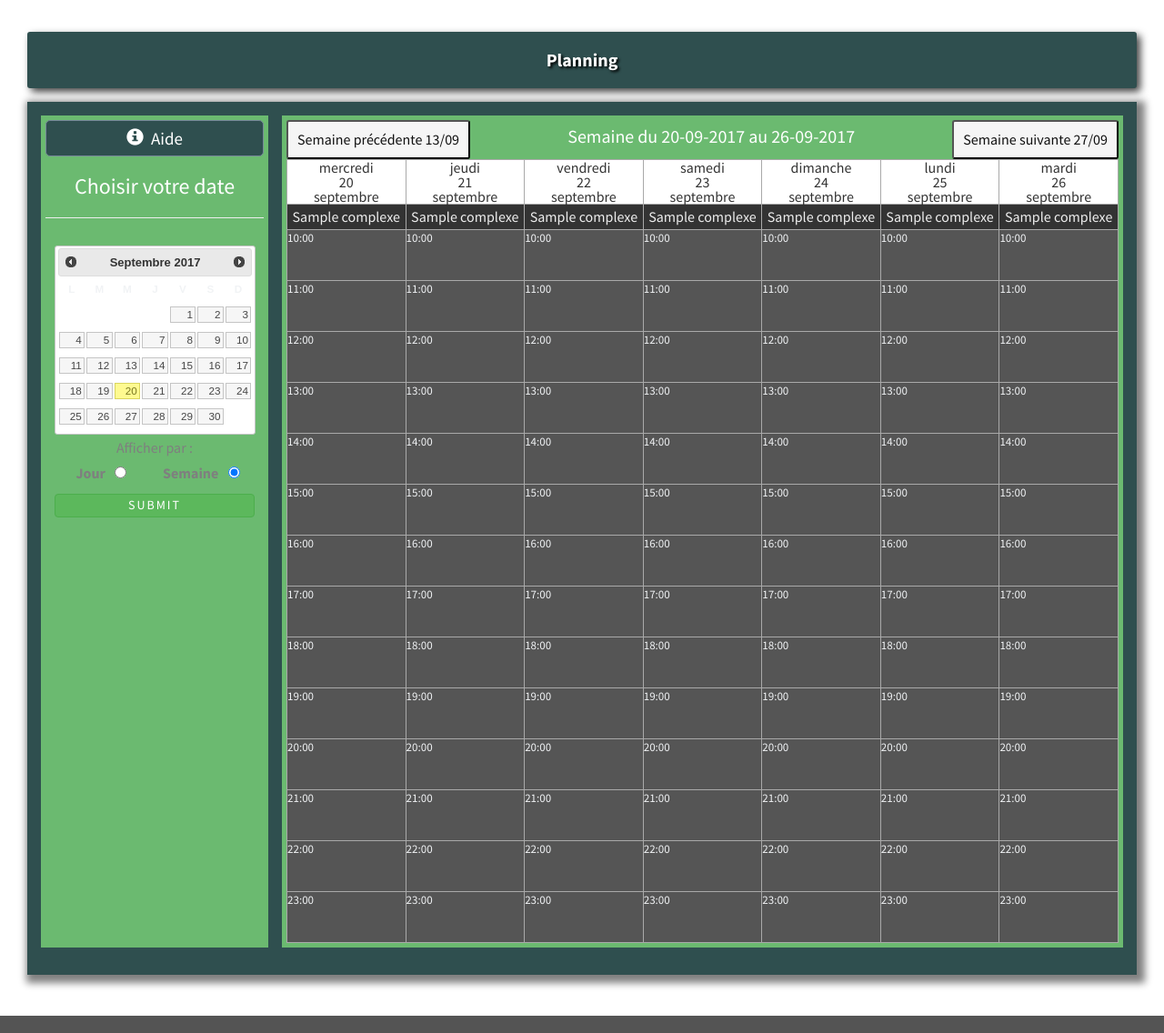
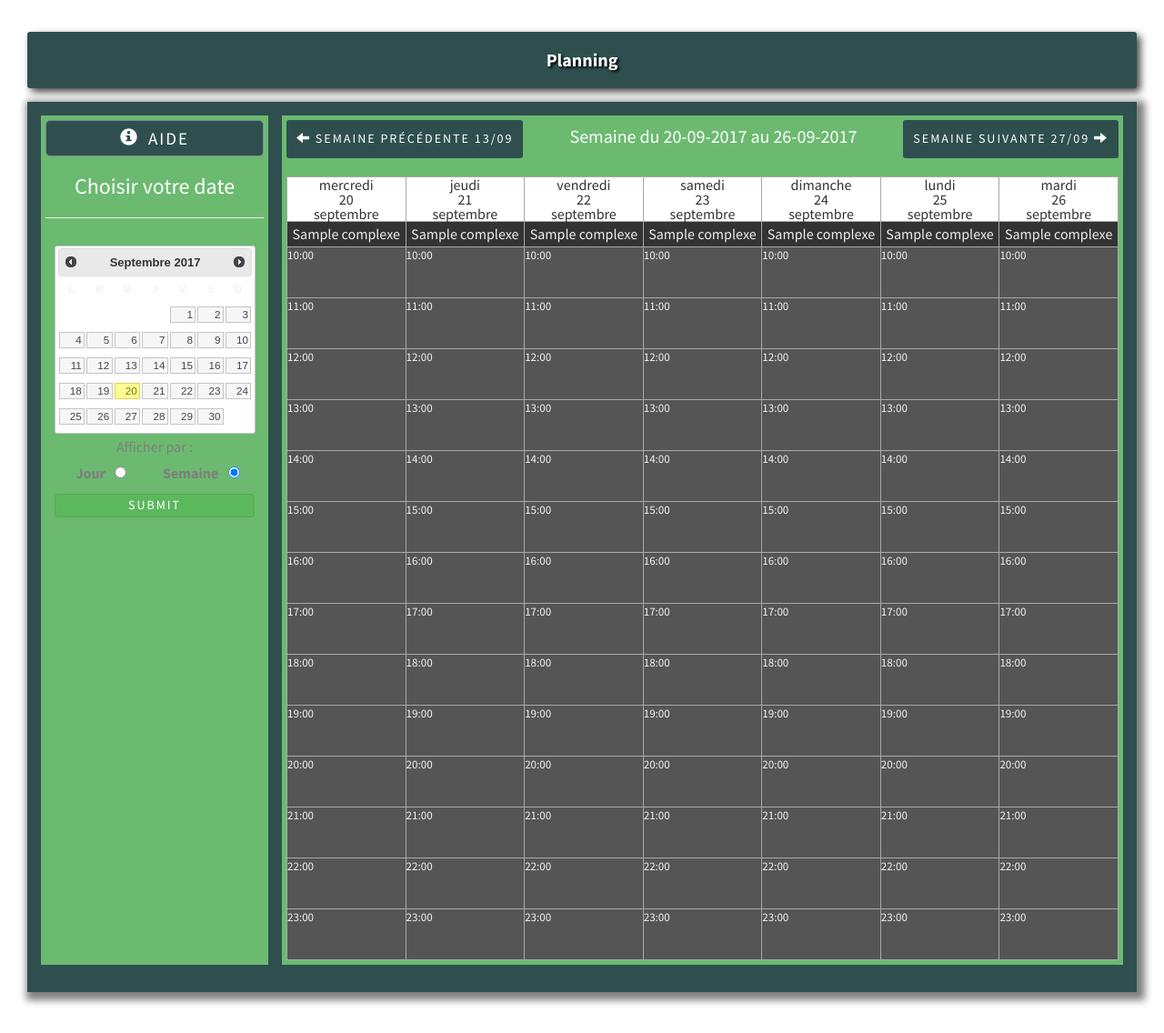
Before and after one commit to Lolo33/CMB-Complexe, a PHP site: page /complexes/planning.php in a window 1280 px wide. Shown: the part 56-1192 px from the top of the page at 91% size. Run offline with PHP 8.4, Linux system fonts and the light colour scheme; the visitor is signed in with stand-in values (Sample User, id 1); tables that the repository leaves empty or names only in its code hold one stand-in row (values such as "Sample post"); style sheets or scripts are compiled from the project's sources; some libraries are stand-ins or nearby versions.

Commit message:
Maj graphique - boutons

```diff
--- a/complexes/css/planning.css
+++ b/complexes/css/planning.css
@@ -205,13 +205,14 @@ label span {
 	font-size: 13px;
 }
 .btn_semaine{
-	background-color: #f5f5f5;
-	padding: 5px 10px;
+	background-color: darkslategrey;
+	padding: 10px 10px;
 	border-radius: 3px;
-	color: #111111;
+	color: #ffffff;
+	margin-bottom: 20px;
 }
 .btn_semaine:hover{
-	background: lightslategrey;
+	color: #dddddd;
 }
 
 #corps table{
--- a/complexes/planning.php
+++ b/complexes/planning.php
@@ -129,7 +129,7 @@
 							<form action="planning.php" method="post">
 								<input type="hidden" name="jour" value="<?php echo $semaine_prec->format('j-m-Y'); ?>">
 								<input type="hidden" name="vue_semaine" value="1">
-								<button class="btn_semaine" type="submit">Semaine précédente <?php echo $semaine_prec->format('j/m'); ?></button>
+								<button class="btn btn_semaine" type="submit"><span class="glyphicon glyphicon-arrow-left"></span> Semaine précédente <?php echo $semaine_prec->format('j/m'); ?></button>
 							</form>
 						</div>
 						<div>
@@ -139,7 +139,7 @@
 							<form action="planning.php" method="post">
 								<input type="hidden" name="vue_semaine" value="1">
 								<input type="hidden" name="jour" value="<?php echo $semaine_suiv->format('j-m-Y'); ?>">
-								<button class="btn_semaine" type="submit">Semaine suivante <?php echo $semaine_suiv->format('j/m'); ?></button>
+								<button class="btn btn_semaine" type="submit">Semaine suivante <?php echo $semaine_suiv->format('j/m'); ?> <span class="glyphicon glyphicon-arrow-right"></span> </button>
 							</form>
 						</div>
 					</div>
--- a/complexes/volet_planning.php
+++ b/complexes/volet_planning.php
@@ -1,5 +1,5 @@
 <div id="volet-tarif" style="min-width: 250px;" class="effet1">
-    <button id="aide" class="btn-grand" data-toggle="modal" data-target="#modal_aide">
+    <button class="btn btn-grand" id="aide" style="padding:5px; font-size: 19px;" data-toggle="modal" data-target="#modal_aide">
         <span class="glyphicon glyphicon-info-sign" aria-hidden="true"></span>
         <span>Aide</span>
     </button>
```
